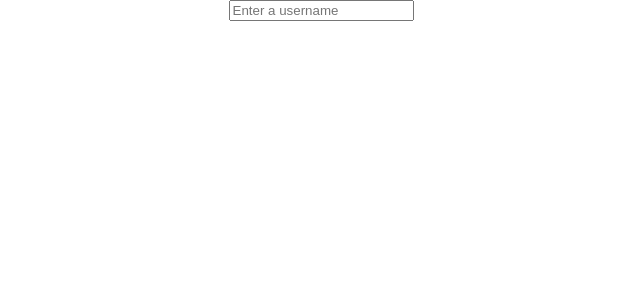
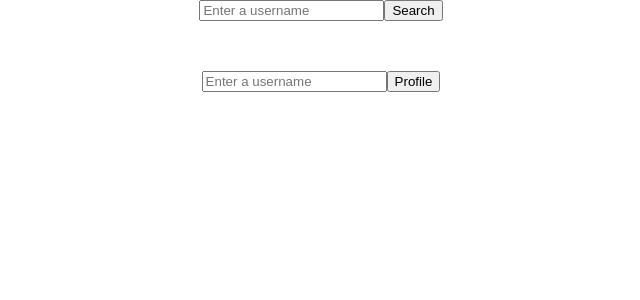
Before and after one commit to ashToronto/git-finder, a React (Create React App) app: page / in a window 1280 px wide. Shown: the top 300 px of the page, without its empty margins (319-959 px from the left). Built offline with nearby package versions, Linux system fonts and the light colour scheme.

Commit message:
added a basic second api call for additional git data on repos

```diff
--- a/src/App.js
+++ b/src/App.js
@@ -3,6 +3,8 @@ import logo from './logo.svg';
 import './App.css';
 import Form from './components/form'
 import User from './components/user'
+import Button from './components/button'
+import Repo from './components/repo'
 
 class App extends Component {
   constructor(props){
@@ -13,13 +15,18 @@ class App extends Component {
         followers: '',
         repos: '',
         gists: '',
-        avatar: ''
+        avatar: '',
+        projects: '',
+        repoDescription: '',
+        repoWatchers: '',
+        repoForks: ''
     }
   }
 
   getUser = (e) => {
     e.preventDefault();
-    const name = e.target.value
+    // const name = e.target.value
+    const name = e.target.elements.name.value
     fetch(`https://api.github.com/users/${name}`)
     .then(res => res.json())
     .then(data => {
@@ -29,9 +36,24 @@ class App extends Component {
           followers: data.followers,
           repos: data.public_repos,
           gists: data.public_gists,
-          avatar: data.avatar_url
+          avatar: data.avatar_url,
+          projects: data.repos_url,
     });
       console.log(data)
+  });
+}
+
+getRepo = (e) => {
+  e.preventDefault();
+  // const name = e.target.value
+  const name = e.target.elements.userName.value
+  fetch(`https://api.github.com/users/${name}/repos`)
+  .then(res => res.json())
+  .then(data => {
+    this.setState({
+      repoDescription: data[0].description,
+  });
+    console.log(data)
   });
 }
 
@@ -39,6 +61,7 @@ class App extends Component {
     return (
       <div className="App">
          <Form getUser={this.getUser} />
+         <div>
          <User
            name={this.state.name}
            location={this.state.location}
@@ -46,7 +69,15 @@ class App extends Component {
            repos={this.state.repos}
            gists={this.state.gists}
            avatar={this.state.avatar}
+           projects={this.state.projects}
            />
+         </div>
+         <div>
+           <Button getRepo={this.getRepo}/>
+           <Repo
+             repoDescription={this.state.repoDescription}
+             />
+         </div>
       </div>
     );
   }
--- /dev/null
+++ b/src/components/button.jsx
@@ -0,0 +1,18 @@
+import React from 'react';
+
+class Button extends React.Component {
+  render() {
+    return (
+      <div className="App">
+        <form onSubmit={ this.props.getRepo }>
+          <input type='text' placeholder='Enter a username' name='userName' />
+          <button>Profile</button>
+        </form>
+      </div>
+    );
+  }
+};
+
+export default Button;
+
+// <form onKeyUp={ this.props.getUser }>
--- a/src/components/form.jsx
+++ b/src/components/form.jsx
@@ -4,9 +4,9 @@ class Form extends React.Component {
   render() {
     return (
       <div className="App">
-        <form onKeyUp={ this.props.getUser }>
+        <form onSubmit= { this.props.getUser } >
           <input type='text' placeholder='Enter a username' name='name' />
-
+          <button>Search</button>
         </form>
       </div>
     );
@@ -14,3 +14,5 @@ class Form extends React.Component {
 };
 
 export default Form;
+
+// <form onKeyUp={ this.props.getUser }>
--- /dev/null
+++ b/src/components/repo.jsx
@@ -0,0 +1,15 @@
+import React from 'react';
+
+class Repo extends React.Component {
+  render() {
+    return (
+      <div className="App">
+        <p>{this.props.repoDescription}</p>
+      </div>
+    );
+  }
+};
+
+export default Repo;
+
+// <form onKeyUp={ this.props.getUser }>
--- a/src/components/user.jsx
+++ b/src/components/user.jsx
@@ -10,6 +10,8 @@ class User extends React.Component {
         <p>{this.props.repos}</p>
         <p>{this.props.gists}</p>
         <img src={this.props.avatar} alt=''/>
+        <p>{this.props.projects}</p>
+        <p>{this.props.repoDesription}</p>
       </div>
     );
   }
```
